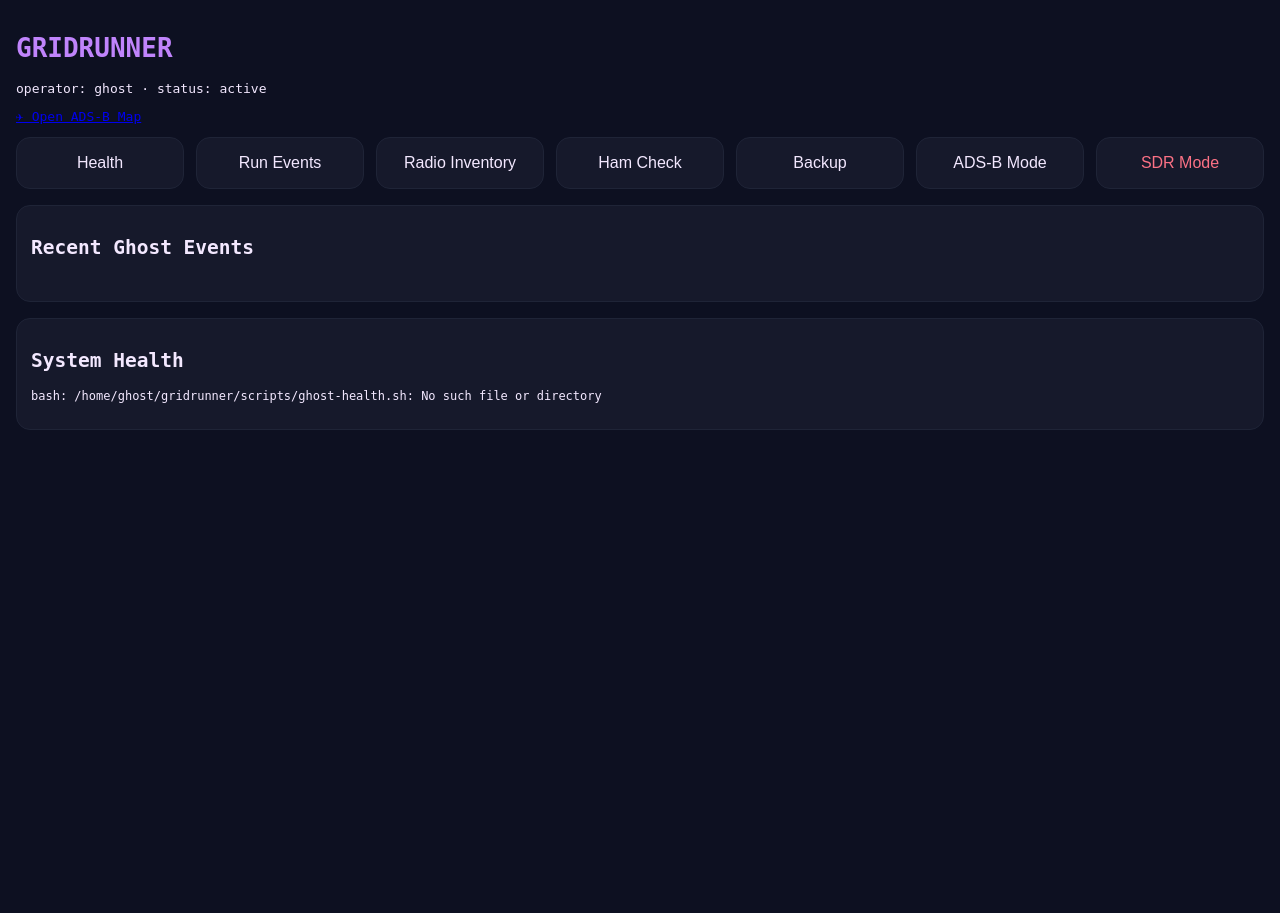
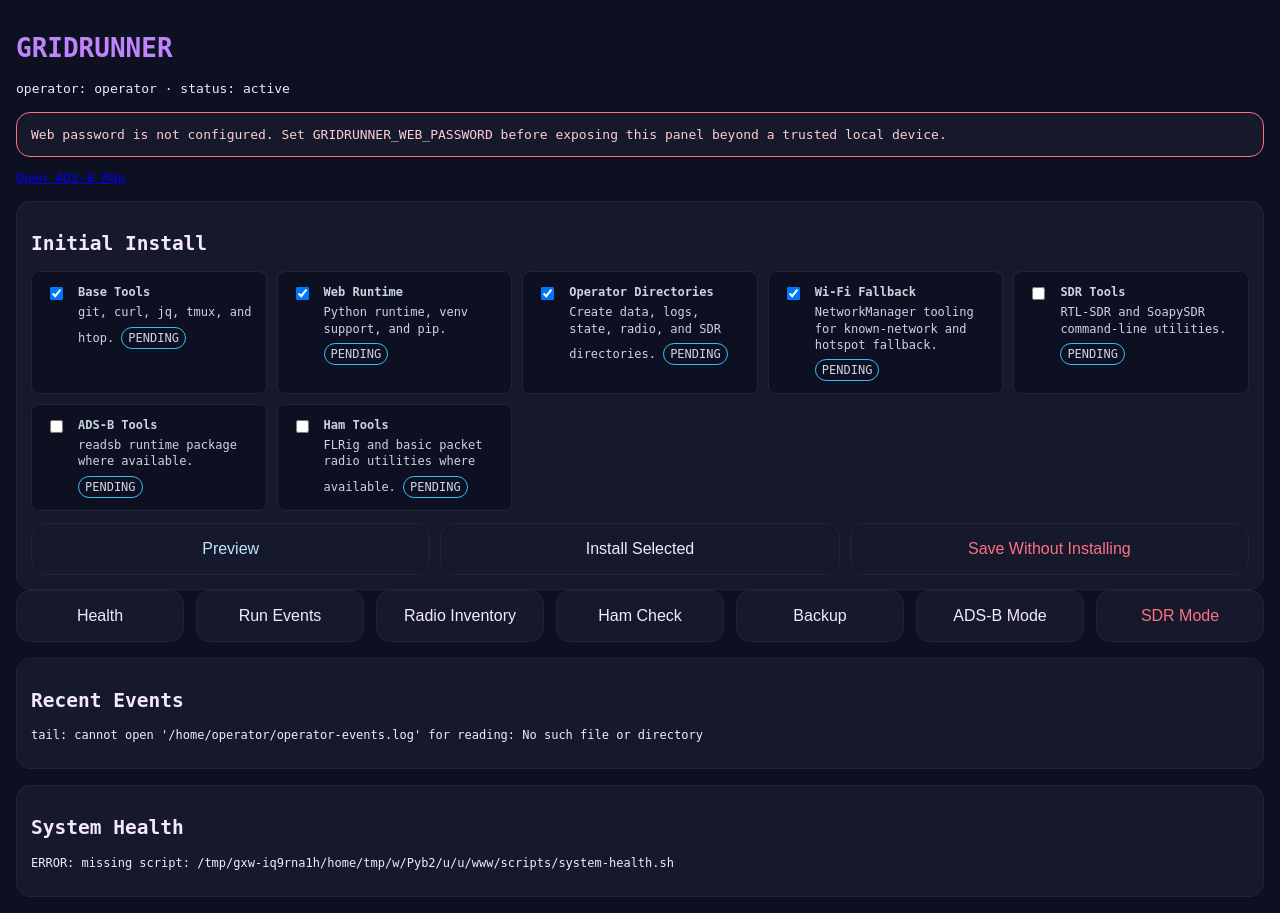
Before and after one commit to jfergs/gridrunner, a FastAPI app: page / in a window 1280 px wide. Before the commit the page ends 430 px from the top, so only its background shows below. Run offline with FastAPI, Linux system fonts and the light colour scheme.

Commit message:
Add secure installer workflow

```diff
--- a/web/app.py
+++ b/web/app.py
@@ -1,22 +1,235 @@
-from fastapi import FastAPI, Request, Form
-from fastapi.responses import HTMLResponse
-from fastapi.templating import Jinja2Templates
+from html import escape
+from pathlib import Path
+from typing import Optional
+from datetime import datetime, timezone
+import json
+import os
+import secrets
 import subprocess
 
+from fastapi import FastAPI, Request, Form, Depends, HTTPException, status
+from fastapi.responses import HTMLResponse, RedirectResponse, Response
+from fastapi.security import HTTPBasic, HTTPBasicCredentials
+from fastapi.templating import Jinja2Templates
+
 app = FastAPI()
-templates = Jinja2Templates(directory="templates")
+security = HTTPBasic(auto_error=False)
+
+WEB_DIR = Path(__file__).resolve().parent
+PROJECT_DIR = Path(os.environ.get("GRIDRUNNER_HOME", WEB_DIR.parent))
+OPERATOR_USER = os.environ.get("GRIDRUNNER_OPERATOR_USER", "operator")
+OPERATOR_HOME = Path(
+    os.environ.get(
+        "GRIDRUNNER_OPERATOR_HOME",
+        f"/home/{OPERATOR_USER}",
+    )
+)
+DEVICE_HOSTNAME = os.environ.get("GRIDRUNNER_DEVICE_HOSTNAME", "device")
+ADSB_MAP_URL = os.environ.get(
+    "GRIDRUNNER_ADSB_MAP_URL",
+    f"http://{DEVICE_HOSTNAME}.local/tar1090/",
+)
+EVENTS_LOG = Path(
+    os.environ.get(
+        "GRIDRUNNER_EVENTS_LOG",
+        OPERATOR_HOME / "operator-events.log",
+    )
+)
+WEB_USER = os.environ.get("GRIDRUNNER_WEB_USER", OPERATOR_USER)
+WEB_PASSWORD = os.environ.get("GRIDRUNNER_WEB_PASSWORD", "")
+MAX_OUTPUT_CHARS = int(os.environ.get("GRIDRUNNER_MAX_OUTPUT_CHARS", "20000"))
+STATE_DIR = Path(os.environ.get("GRIDRUNNER_STATE_DIR", PROJECT_DIR / "state"))
+INSTALL_STATE_FILE = STATE_DIR / "install.json"
+
+templates = Jinja2Templates(directory=str(WEB_DIR / "templates"))
+
+INSTALL_ITEMS = [
+    {
+        "id": "base-tools",
+        "label": "Base Tools",
+        "description": "git, curl, jq, tmux, and htop.",
+        "default": True,
+    },
+    {
+        "id": "web-runtime",
+        "label": "Web Runtime",
+        "description": "Python runtime, venv support, and pip.",
+        "default": True,
+    },
+    {
+        "id": "operator-dirs",
+        "label": "Operator Directories",
+        "description": "Create data, logs, state, radio, and SDR directories.",
+        "default": True,
+    },
+    {
+        "id": "wifi-tools",
+        "label": "Wi-Fi Fallback",
+        "description": "NetworkManager tooling for known-network and hotspot fallback.",
+        "default": True,
+    },
+    {
+        "id": "radio-tools",
+        "label": "SDR Tools",
+        "description": "RTL-SDR and SoapySDR command-line utilities.",
+        "default": False,
+    },
+    {
+        "id": "adsb-tools",
+        "label": "ADS-B Tools",
+        "description": "readsb runtime package where available.",
+        "default": False,
+    },
+    {
+        "id": "ham-tools",
+        "label": "Ham Tools",
+        "description": "FLRig and basic packet radio utilities where available.",
+        "default": False,
+    },
+]
+INSTALL_ITEM_IDS = {item["id"] for item in INSTALL_ITEMS}
+INSTALL_ITEMS_BY_ID = {item["id"]: item for item in INSTALL_ITEMS}
+
+
+def project_script(name):
+    return str(PROJECT_DIR / "scripts" / name)
+
+
+def operator_script(name):
+    return str(OPERATOR_HOME / name)
+
 
 COMMANDS = {
-    "health": ["bash", "/home/ghost/gridrunner/scripts/ghost-health.sh"],
-    "backup": ["bash", "/home/ghost/gridrunner/scripts/ghost-backup.sh"],
-    "inventory": ["bash", "/home/ghost/gridrunner/scripts/radio-inventory.sh"],
-    "hamcheck": ["bash", "/home/ghost/gridrunner/scripts/ham-check.sh"],
-    "adsbmode": ["bash", "/home/ghost/gridrunner/scripts/radio-mode.sh", "adsb"],
-    "sdrmode": ["bash", "/home/ghost/gridrunner/scripts/radio-mode.sh", "sdr"],
-    "ghostevent": ["bash", "/home/ghost/ghost-events.sh"],
+    "health": ["bash", project_script("system-health.sh")],
+    "backup": ["bash", project_script("system-backup.sh")],
+    "inventory": ["bash", project_script("radio-inventory.sh")],
+    "hamcheck": ["bash", project_script("ham-check.sh")],
+    "adsbmode": ["bash", project_script("radio-mode.sh"), "adsb"],
+    "sdrmode": ["bash", project_script("radio-mode.sh"), "sdr"],
+    "eventscan": ["bash", operator_script("operator-events.sh")],
+    "install": ["bash", project_script("install-items.sh")],
 }
 
+
+def require_auth(credentials: Optional[HTTPBasicCredentials] = Depends(security)):
+    if not WEB_PASSWORD:
+        return None
+
+    valid_user = credentials and secrets.compare_digest(credentials.username, WEB_USER)
+    valid_password = credentials and secrets.compare_digest(credentials.password, WEB_PASSWORD)
+    if valid_user and valid_password:
+        return credentials.username
+
+    raise HTTPException(
+        status_code=status.HTTP_401_UNAUTHORIZED,
+        detail="Authentication required",
+        headers={"WWW-Authenticate": "Basic"},
+    )
+
+
+def no_store(response: Response):
+    response.headers["Cache-Control"] = "no-store"
+
+
+def now_iso():
+    return datetime.now(timezone.utc).isoformat(timespec="seconds")
+
+
+def load_install_state():
+    try:
+        with INSTALL_STATE_FILE.open(encoding="utf-8") as state_file:
+            return json.load(state_file)
+    except FileNotFoundError:
+        return {}
+    except json.JSONDecodeError:
+        return {"error": "Install state file is invalid JSON."}
+
+
+def save_install_state(state):
+    STATE_DIR.mkdir(parents=True, exist_ok=True)
+    with INSTALL_STATE_FILE.open("w", encoding="utf-8") as state_file:
+        json.dump(state, state_file, indent=2, sort_keys=True)
+        state_file.write("\n")
+
+
+def selected_install_items(form):
+    selected = form.getlist("items")
+    unknown = sorted(set(selected) - INSTALL_ITEM_IDS)
+    if unknown:
+        raise HTTPException(
+            status_code=status.HTTP_400_BAD_REQUEST,
+            detail=f"Unknown install item: {', '.join(unknown)}",
+        )
+    return selected
+
+
+def install_statuses(state):
+    legacy_selected = set(state.get("selected", []))
+    legacy_skipped = set(state.get("skipped", []))
+    state_items = state.get("items", {})
+    statuses = {}
+
+    for item in INSTALL_ITEMS:
+        item_id = item["id"]
+        item_state = state_items.get(item_id, {})
+        status_value = item_state.get("status")
+
+        if status_value in {"installed", "skipped", "pending"}:
+            status_name = status_value
+        elif item_id in legacy_selected and state.get("mode") == "apply":
+            status_name = "installed"
+        elif item_id in legacy_skipped:
+            status_name = "skipped"
+        else:
+            status_name = "pending"
+
+        statuses[item_id] = {
+            "status": status_name,
+            "last_run_at": item_state.get("last_run_at"),
+            "label": item["label"],
+        }
+
+    return statuses
+
+
+def update_install_state(mode, selected):
+    existing = load_install_state()
+    statuses = install_statuses(existing)
+    selected_set = set(selected)
+    timestamp = now_iso()
+
+    for item_id in INSTALL_ITEM_IDS:
+        if item_id in selected_set:
+            status_name = "installed" if mode == "apply" else statuses[item_id]["status"]
+        elif mode in {"apply", "skipped"} and statuses[item_id]["status"] != "installed":
+            status_name = "skipped"
+        else:
+            status_name = statuses[item_id]["status"]
+
+        statuses[item_id] = {
+            "status": status_name,
+            "last_run_at": timestamp if item_id in selected_set or mode == "skipped" else statuses[item_id].get("last_run_at"),
+            "label": INSTALL_ITEMS_BY_ID[item_id]["label"],
+        }
+
+    state = {
+        "mode": mode,
+        "selected": selected,
+        "skipped": sorted(item_id for item_id, data in statuses.items() if data["status"] == "skipped"),
+        "installed": sorted(item_id for item_id, data in statuses.items() if data["status"] == "installed"),
+        "pending": sorted(item_id for item_id, data in statuses.items() if data["status"] == "pending"),
+        "items": statuses,
+        "last_run_at": timestamp,
+    }
+    save_install_state(state)
+    return state
+
+
 def run_cmd(cmd):
+    script = Path(cmd[1])
+    if cmd[:1] == ["bash"] and script.is_absolute() and not script.exists():
+        return f"ERROR: missing script: {script}"
+
     try:
         result = subprocess.run(
             cmd,
@@ -24,14 +237,20 @@ def run_cmd(cmd):
             text=True,
             timeout=30,
         )
-        return result.stdout + result.stderr
+        output = result.stdout + result.stderr
+        if len(output) > MAX_OUTPUT_CHARS:
+            output = output[:MAX_OUTPUT_CHARS] + "\n\n[output truncated]"
+        return output
     except Exception as e:
         return f"ERROR: {e}"
 
+
 @app.get("/", response_class=HTMLResponse)
-def index(request: Request):
-    status = run_cmd(["bash", "/home/ghost/gridrunner/scripts/ghost-health.sh"])
-    events = run_cmd(["bash", "-lc", "tail -n 40 /home/ghost/ghost-events.log 2>/dev/null"])
+def index(request: Request, response: Response, _user=Depends(require_auth)):
+    status = run_cmd(COMMANDS["health"])
+    events = run_cmd(["tail", "-n", "40", str(EVENTS_LOG)])
+    install_state = load_install_state()
+    no_store(response)
 
     return templates.TemplateResponse(
         request,
@@ -39,17 +258,28 @@ def index(request: Request):
         {
             "status": status,
             "events": events,
+            "auth_enabled": bool(WEB_PASSWORD),
+            "operator_user": OPERATOR_USER,
+            "adsb_map_url": ADSB_MAP_URL,
+            "install_items": INSTALL_ITEMS,
+            "install_state": install_state,
+            "install_statuses": install_statuses(install_state),
         },
     )
 
+
 @app.post("/run", response_class=HTMLResponse)
-def run_action(action: str = Form(...)):
+def run_action(response: Response, action: str = Form(...), _user=Depends(require_auth)):
     cmd = COMMANDS.get(action)
+    no_store(response)
 
     if not cmd:
         output = f"Unknown action: {action}"
     else:
         output = run_cmd(cmd)
+
+    safe_action = escape(action)
+    safe_output = escape(output)
 
     return HTMLResponse(f"""
     <html>
@@ -62,9 +292,61 @@ def run_action(action: str = Form(...)):
       </style>
     </head>
     <body>
-      <h1>GRIDRUNNER: {action}</h1>
-      <pre>{output}</pre>
-      <a href="/">← Back</a>
+      <h1>GRIDRUNNER: {safe_action}</h1>
+      <pre>{safe_output}</pre>
+      <a href="/">Back</a>
     </body>
     </html>
     """)
+
+
+@app.post("/install", response_class=HTMLResponse)
+async def run_install(
+    request: Request,
+    response: Response,
+    mode: str = Form("dry-run"),
+    _user=Depends(require_auth),
+):
+    no_store(response)
+    form = await request.form()
+    selected = selected_install_items(form)
+    if mode not in {"dry-run", "apply"}:
+        raise HTTPException(
+            status_code=status.HTTP_400_BAD_REQUEST,
+            detail="Invalid install mode.",
+        )
+
+    cmd = COMMANDS["install"][:]
+    cmd.append("--apply" if mode == "apply" else "--dry-run")
+    cmd.extend(selected)
+    output = run_cmd(cmd)
+    update_install_state(mode, selected)
+
+    safe_mode = escape(mode)
+    safe_output = escape(output)
+
+    return HTMLResponse(f"""
+    <html>
+    <head>
+      <meta name="viewport" content="width=device-width, initial-scale=1">
+      <style>
+        body {{ background:#0d1021; color:#f3e8ff; font-family: monospace; padding:20px; }}
+        pre {{ white-space: pre-wrap; background:#16192b; padding:16px; border-radius:12px; }}
+        a {{ color:#c084fc; }}
+      </style>
+    </head>
+    <body>
+      <h1>GRIDRUNNER INSTALL: {safe_mode}</h1>
+      <pre>{safe_output}</pre>
+      <a href="/">Back</a>
+    </body>
+    </html>
+    """)
+
+
+@app.post("/install/skip")
+async def skip_install(request: Request, _user=Depends(require_auth)):
+    form = await request.form()
+    selected = selected_install_items(form)
+    update_install_state("skipped", selected)
+    return RedirectResponse("/", status_code=status.HTTP_303_SEE_OTHER)
--- a/web/requirements.txt
+++ b/web/requirements.txt
@@ -1,3 +1,4 @@
 fastapi
+jinja2
 python-multipart
 uvicorn
--- a/web/templates/index.html
+++ b/web/templates/index.html
@@ -29,13 +29,76 @@
     button:hover {
       background: #1f2437;
     }
+    .secondary {
+      color: #bae6fd;
+    }
     .danger { color: #fb7185; }
+    .install-list {
+      display: grid;
+      grid-template-columns: repeat(auto-fit, minmax(220px, 1fr));
+      gap: 10px;
+      margin: 12px 0;
+    }
+    .install-item {
+      display: grid;
+      grid-template-columns: 24px 1fr;
+      gap: 10px;
+      align-items: start;
+      padding: 12px;
+      background: #0d1021;
+      border: 1px solid #1f2437;
+      border-radius: 8px;
+    }
+    .install-item input {
+      margin-top: 3px;
+    }
+    .install-item strong {
+      display: block;
+      margin-bottom: 4px;
+    }
+    .install-item span {
+      color: #cbd5e1;
+      font-size: 12px;
+      line-height: 1.35;
+    }
+    .status {
+      display: inline-block;
+      margin-top: 6px;
+      padding: 2px 6px;
+      border-radius: 999px;
+      border: 1px solid #334155;
+      color: #cbd5e1;
+      font-size: 11px;
+      text-transform: uppercase;
+    }
+    .status-installed {
+      border-color: #22c55e;
+      color: #bbf7d0;
+    }
+    .status-skipped {
+      border-color: #f59e0b;
+      color: #fde68a;
+    }
+    .status-pending {
+      border-color: #38bdf8;
+      color: #bae6fd;
+    }
+    .actions {
+      display: grid;
+      grid-template-columns: repeat(auto-fit, minmax(160px, 1fr));
+      gap: 10px;
+      margin-top: 12px;
+    }
     .panel {
       margin-top: 16px;
       padding: 14px;
       background: #16192b;
       border: 1px solid #1f2437;
       border-radius: 14px;
+    }
+    .warning {
+      border-color: #fb7185;
+      color: #fecdd3;
     }
     pre {
       white-space: pre-wrap;
@@ -46,13 +109,52 @@
 </head>
 <body>
   <h1>GRIDRUNNER</h1>
-  <p>operator: ghost · status: active</p>
+  <p>operator: {{ operator_user }} · status: active</p>
+  {% if not auth_enabled %}
+  <div class="panel warning">
+    Web password is not configured. Set GRIDRUNNER_WEB_PASSWORD before exposing this panel beyond a trusted local device.
+  </div>
+  {% endif %}
   <p>
-  <a href="http://gridrunner.local/tar1090/" target="_blank">✈ Open ADS-B Map</a>
+  <a href="{{ adsb_map_url }}" target="_blank">Open ADS-B Map</a>
 </p>
+
+  <div class="panel">
+    <h2>Initial Install</h2>
+    {% set selected_items = install_state.get("selected", []) %}
+    {% set has_install_state = install_state.get("last_run_at") %}
+    {% if has_install_state %}
+    <p>last action: {{ install_state.get("mode") }} · {{ install_state.get("last_run_at") }}</p>
+    {% endif %}
+    {% if install_state.get("skipped") or install_state.get("pending") %}
+    <p>Items marked skipped or pending remain available here and can be installed later.</p>
+    {% endif %}
+    <form method="post" action="/install">
+      <div class="install-list">
+        {% for item in install_items %}
+        {% set item_status = install_statuses[item.id].status %}
+        {% set is_selected = item_status != "installed" if has_install_state else item.default %}
+        <label class="install-item">
+          <input type="checkbox" name="items" value="{{ item.id }}" {% if is_selected %}checked{% endif %}>
+          <span>
+            <strong>{{ item.label }}</strong>
+            <span>{{ item.description }}</span>
+            <span class="status status-{{ item_status }}">{{ item_status }}</span>
+          </span>
+        </label>
+        {% endfor %}
+      </div>
+      <div class="actions">
+        <button class="secondary" type="submit" name="mode" value="dry-run">Preview</button>
+        <button type="submit" name="mode" value="apply">Install Selected</button>
+        <button class="danger" formaction="/install/skip" type="submit">Save Without Installing</button>
+      </div>
+    </form>
+  </div>
+
   <div class="grid">
     <form method="post" action="/run"><input type="hidden" name="action" value="health"><button>Health</button></form>
-    <form method="post" action="/run"><input type="hidden" name="action" value="ghostevent"><button>Run Events</button></form>
+    <form method="post" action="/run"><input type="hidden" name="action" value="eventscan"><button>Run Events</button></form>
     <form method="post" action="/run"><input type="hidden" name="action" value="inventory"><button>Radio Inventory</button></form>
     <form method="post" action="/run"><input type="hidden" name="action" value="hamcheck"><button>Ham Check</button></form>
     <form method="post" action="/run"><input type="hidden" name="action" value="backup"><button>Backup</button></form>
@@ -61,7 +163,7 @@
   </div>
 
   <div class="panel">
-    <h2>Recent Ghost Events</h2>
+    <h2>Recent Events</h2>
     <pre>{{ events }}</pre>
   </div>
 
```
Also changed, not shown: AGENTS.md (+16 -12 lines), README.md, 9 other files.
